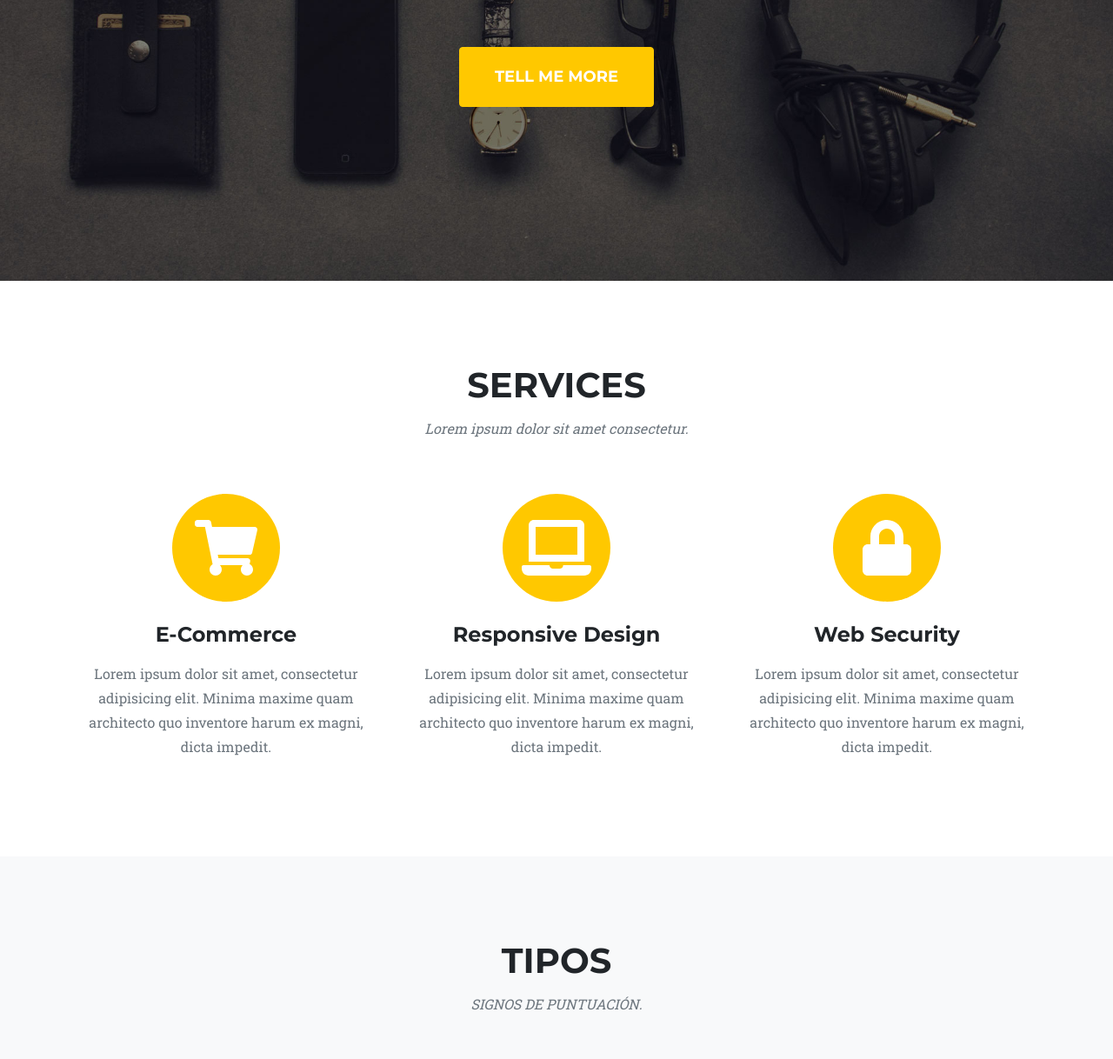
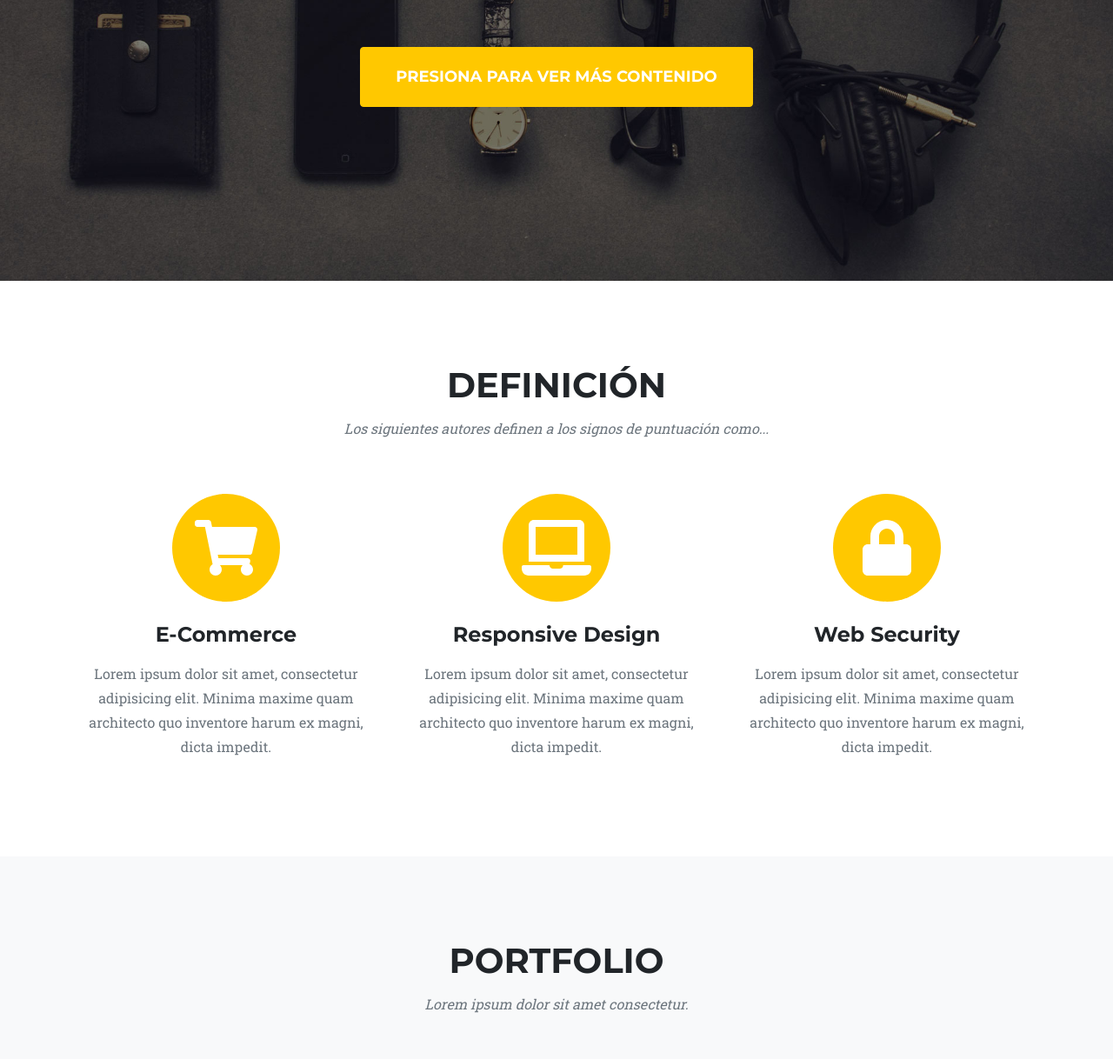
Before and after one commit to BRENDABLAS/PROFESORASONLINE, a plain HTML site: page index.html in a window 1280 px wide. Shown: the part 422-1640 px from the top of the page at 87% size. Drawn offline with nearby package versions, Linux system fonts and the light colour scheme.

Commit message:
Create index.html

```diff
--- a/index.html
+++ b/index.html
@@ -41,15 +41,15 @@
             <div class="container">
                 <div class="masthead-subheading">¡Bienvenidos y bienvenidas a nuestra página web educativa!</div>
                 <div class="masthead-heading text-uppercase">SIGNOS DE PUNTUACIÓN</div>
-                <a class="btn btn-primary btn-xl text-uppercase" href="#services">Tell Me More</a>
+                <a class="btn btn-primary btn-xl text-uppercase" href="#services">PRESIONA PARA VER MÁS CONTENIDO</a>
             </div>
         </header>
         <!-- Services-->
         <section class="page-section" id="services">
             <div class="container">
                 <div class="text-center">
-                    <h2 class="section-heading text-uppercase">Services</h2>
-                    <h3 class="section-subheading text-muted">Lorem ipsum dolor sit amet consectetur.</h3>
+                    <h2 class="section-heading text-uppercase">DEFINICIÓN</h2>
+                    <h3 class="section-subheading text-muted">Los siguientes autores definen a los signos de puntuación como...</h3>
                 </div>
                 <div class="row text-center">
                     <div class="col-md-4">
@@ -83,8 +83,8 @@
         <section class="page-section bg-light" id="portfolio">
             <div class="container">
                 <div class="text-center">
-                    <h2 class="section-heading text-uppercase">TIPOS</h2>
-                    <h3 class="section-subheading text-muted">SIGNOS DE PUNTUACIÓN.</h3>
+                    <h2 class="section-heading text-uppercase">Portfolio</h2>
+                    <h3 class="section-subheading text-muted">Lorem ipsum dolor sit amet consectetur.</h3>
                 </div>
                 <div class="row">
                     <div class="col-lg-4 col-sm-6 mb-4">
```
